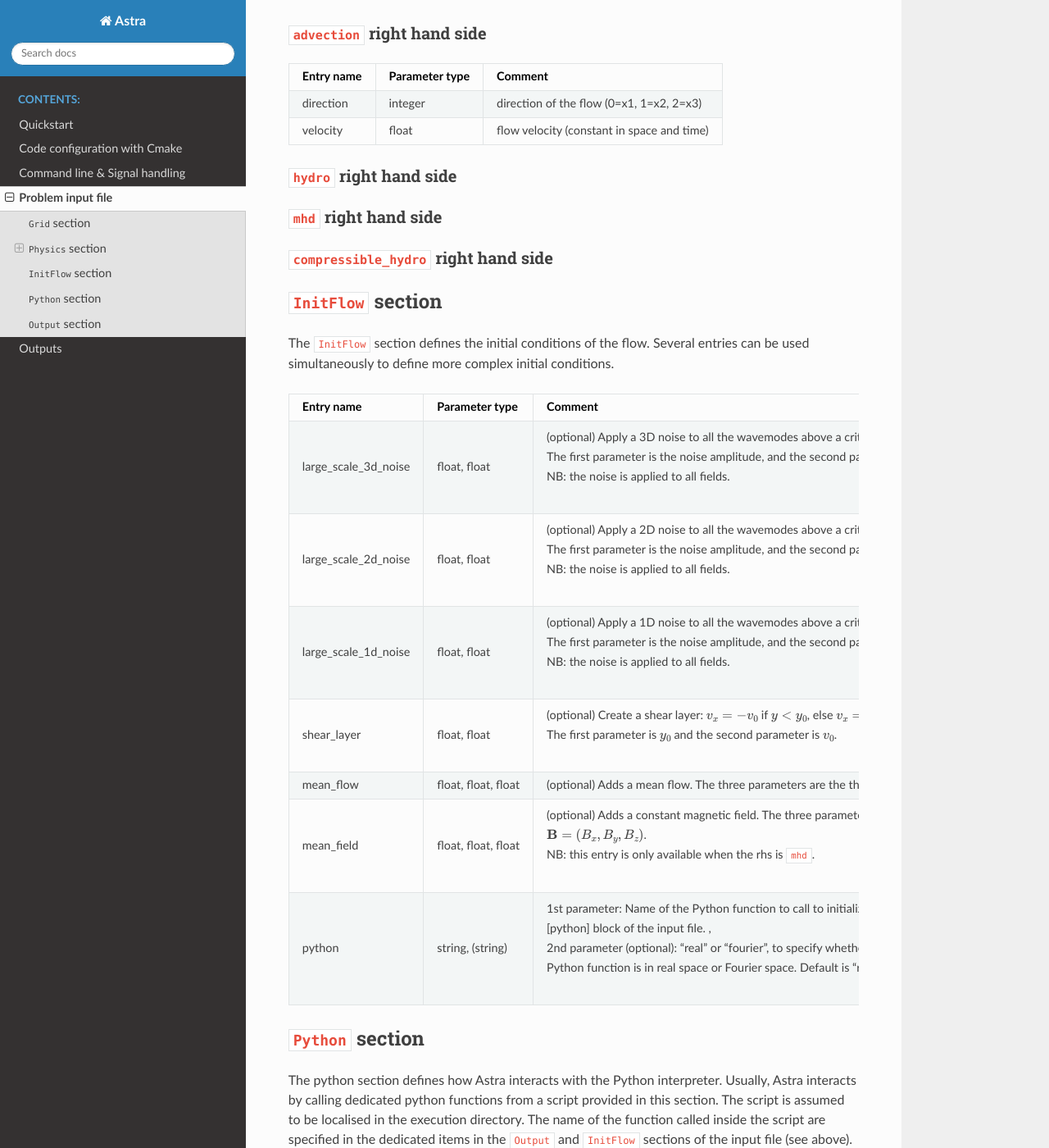
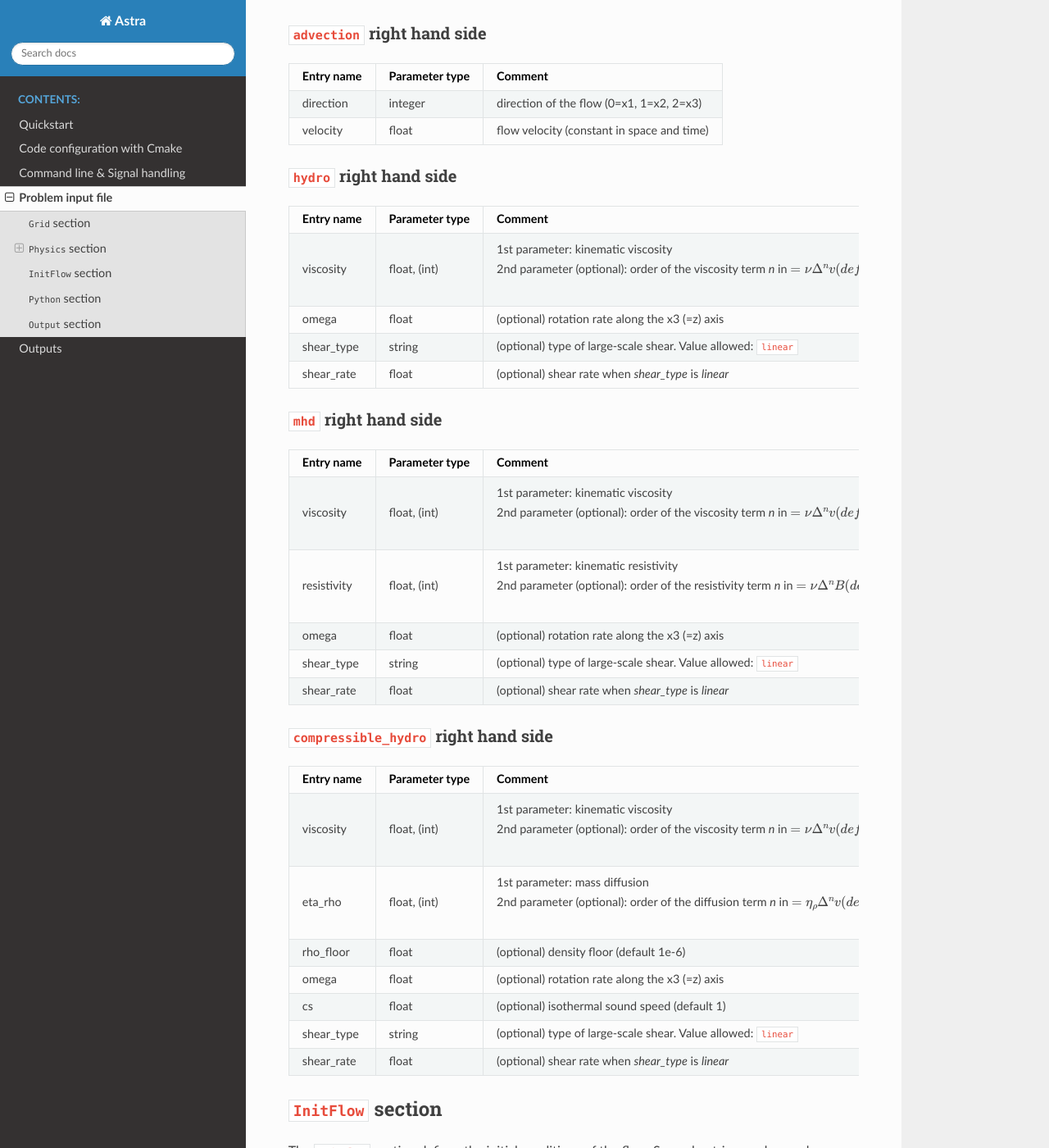
Before and after one commit to glesur/astra, a Sphinx documentation site: the page built from doc/source/input_file.rst, in a window 1280 px wide and 1400 px high, scrolled down 1353 px. Shown: the whole window at 82% size. Built offline with Sphinx 7.4.7 and the Read the Docs theme 3.1.0, drawn with Linux system fonts in a browser that asks for light colours.

Commit message:
update documentation

```diff
--- a/doc/source/input_file.rst
+++ b/doc/source/input_file.rst
@@ -83,9 +83,7 @@
 +-----------------+--------------------+-----------------------------------------------------------------------------------------------------------+
 | omega           | float              | (optional) rotation rate along the x3 (=z) axis                                                           |
 +-----------------+--------------------+-----------------------------------------------------------------------------------------------------------+
-| viscosity_order | int                | (optional) order of the viscosity term *n* in :math:`=\nu \Delta ^n v`                                    |
-+-----------------+--------------------+-----------------------------------------------------------------------------------------------------------+
-| shear_type      | string             | (optional) type of large-scale shear. Value allowed: ``linear``                                            |
+| shear_type      | string             | (optional) type of large-scale shear. Value allowed: ``linear``                                           |
 +-----------------+--------------------+-----------------------------------------------------------------------------------------------------------+
 | shear_rate      | float              | (optional) shear rate when `shear_type` is `linear`                                                       |
 +-----------------+--------------------+-----------------------------------------------------------------------------------------------------------+
@@ -107,9 +105,7 @@
 +-----------------+--------------------+-----------------------------------------------------------------------------------------------------------+
 | omega           | float              | (optional) rotation rate along the x3 (=z) axis                                                           |
 +-----------------+--------------------+-----------------------------------------------------------------------------------------------------------+
-| viscosity_order | int                | (optional) order of the viscosity term *n* in :math:`=\nu \Delta ^n v`                                    |
-+-----------------+--------------------+-----------------------------------------------------------------------------------------------------------+
-| shear_type      | string             | (optional) type of large-scale shear. Value allowed: ``linear``                                            |
+| shear_type      | string             | (optional) type of large-scale shear. Value allowed: ``linear``                                           |
 +-----------------+--------------------+-----------------------------------------------------------------------------------------------------------+
 | shear_rate      | float              | (optional) shear rate when `shear_type` is `linear`                                                       |
 +-----------------+--------------------+-----------------------------------------------------------------------------------------------------------+
@@ -124,13 +120,16 @@
 | viscosity       | float, (int)       | | 1st parameter: kinematic viscosity                                                                      |
 |                 |                    | | 2nd parameter (optional): order of the viscosity term *n* in :math:`=\nu \Delta^n v (default 1)`        |
 +-----------------+--------------------+-----------------------------------------------------------------------------------------------------------+
+| eta_rho         | float, (int)       | | 1st parameter: mass diffusion                                                                           |
+|                 |                    | | 2nd parameter (optional): order of the diffusion term *n* in :math:`=\eta_\rho \Delta^n v (default 1)`  |
++-----------------+--------------------+-----------------------------------------------------------------------------------------------------------+
+| rho_floor       | float              | (optional) density floor (default 1e-6)                                                                   |
++-----------------+--------------------+-----------------------------------------------------------------------------------------------------------+
 | omega           | float              | (optional) rotation rate along the x3 (=z) axis                                                           |
 +-----------------+--------------------+-----------------------------------------------------------------------------------------------------------+
 | cs              | float              | (optional) isothermal sound speed (default 1)                                                             |
 +-----------------+--------------------+-----------------------------------------------------------------------------------------------------------+
-| viscosity_order | int                | (optional) order of the viscosity term *n* in :math:`=\nu \Delta ^n v`                                    |
-+-----------------+--------------------+-----------------------------------------------------------------------------------------------------------+
-| shear_type      | string             | (optional) type of large-scale shear. Value allowed: ``linear``                                            |
+| shear_type      | string             | (optional) type of large-scale shear. Value allowed: ``linear``                                           |
 +-----------------+--------------------+-----------------------------------------------------------------------------------------------------------+
 | shear_rate      | float              | (optional) shear rate when `shear_type` is `linear`                                                       |
 +-----------------+--------------------+-----------------------------------------------------------------------------------------------------------+
```
